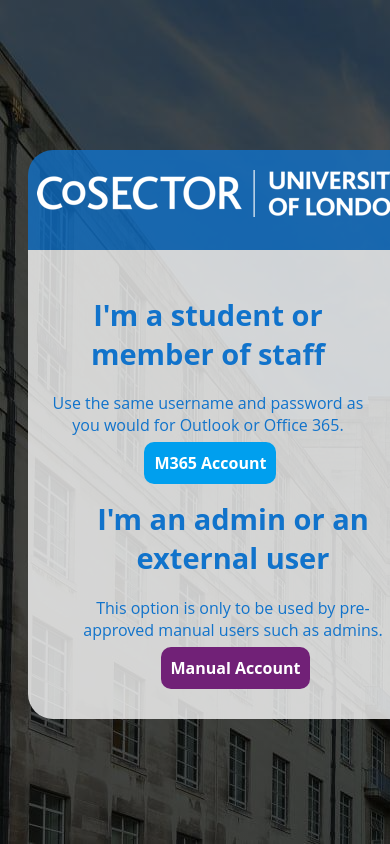
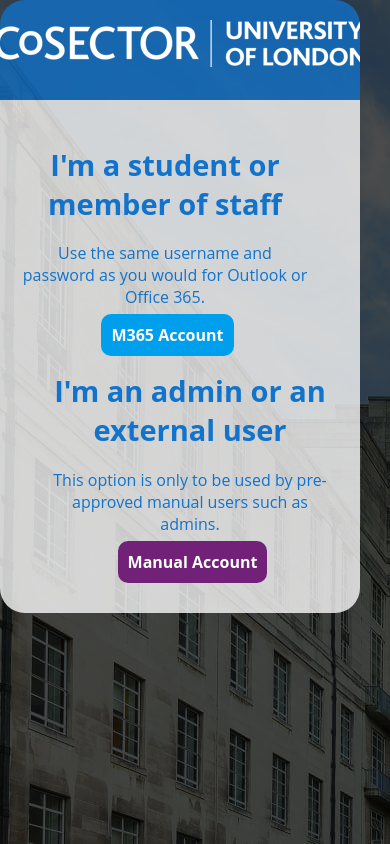
Before and after one commit to ULCC/moodle-local_cslogin, a PHP site: page /index.html in a window 390 px wide. Run offline with PHP 8.4, Linux system fonts and the light colour scheme.

Commit message:
Merge pull request #3 from ULCC/UoL-PR
fix for mobile

```diff
--- a/style.css
+++ b/style.css
@@ -9,7 +9,7 @@
 
 .col-md-8 {
     flex: 0 0 85.6666666667%;
-    max-width: 85.6666666667%;
+    max-width: max-content;
 }
 
 h1.login-heading{
@@ -156,3 +156,17 @@ h1.login-heading{
     background: transparent;
     background-image: none;
 }
+
+/* Rays fix for mobile view */
+@media only screen
+and (max-device-width: 1000px)
+{
+body {
+    padding-top: inherit;
+	 }
+
+.login-container {
+    margin-right: 30px;
+    min-width: 360px;
+    }
+}
--- a/version.php
+++ b/version.php
@@ -26,6 +26,6 @@ defined('MOODLE_INTERNAL') || die();
 
 $plugin->component = 'local_cslogin';
 $plugin->release = '2022092000';
-$plugin->version = 2023092101;
+$plugin->version = 2023111401;
 $plugin->requires = 2020061500;
 $plugin->maturity = MATURITY_STABLE;
```
